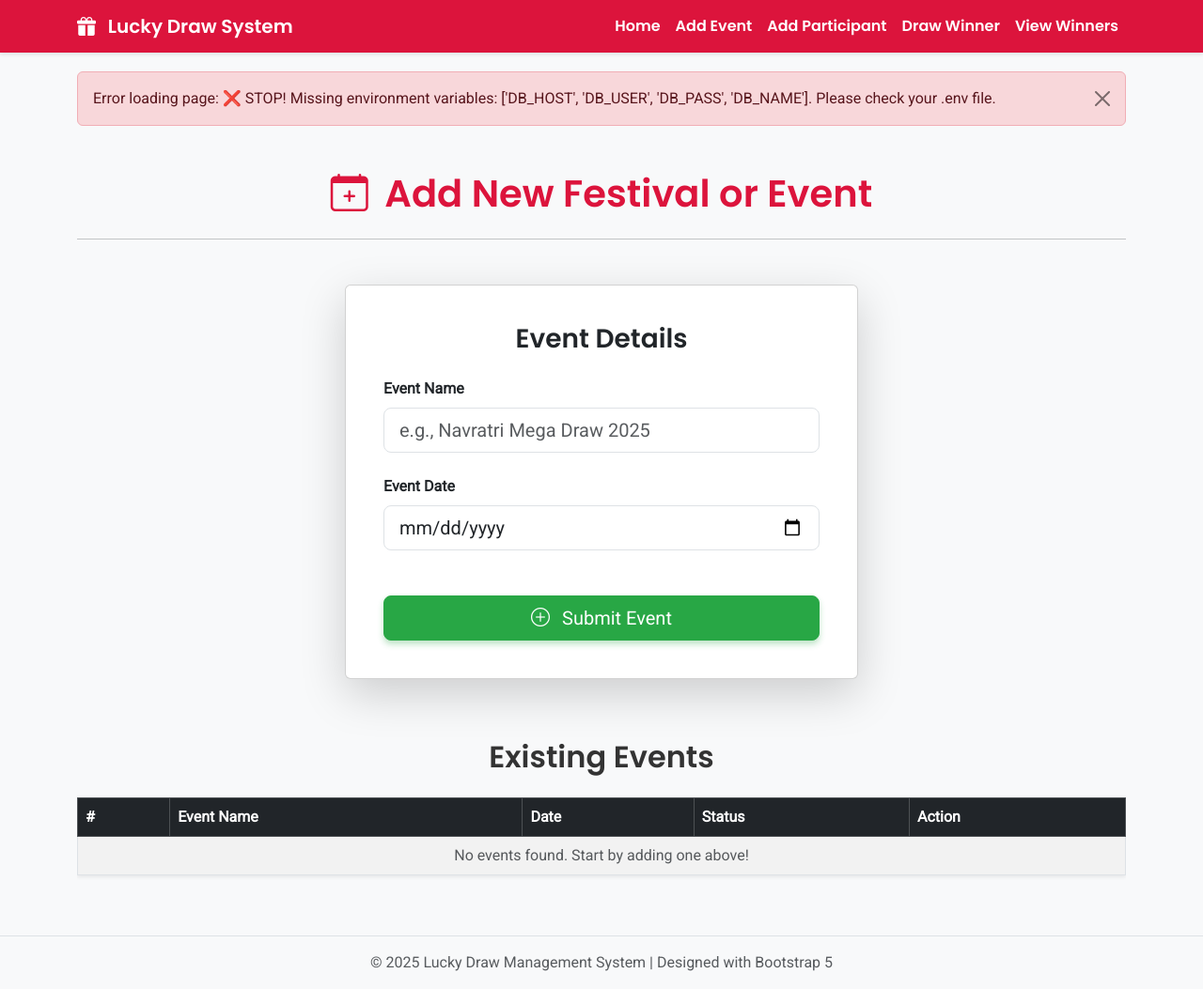
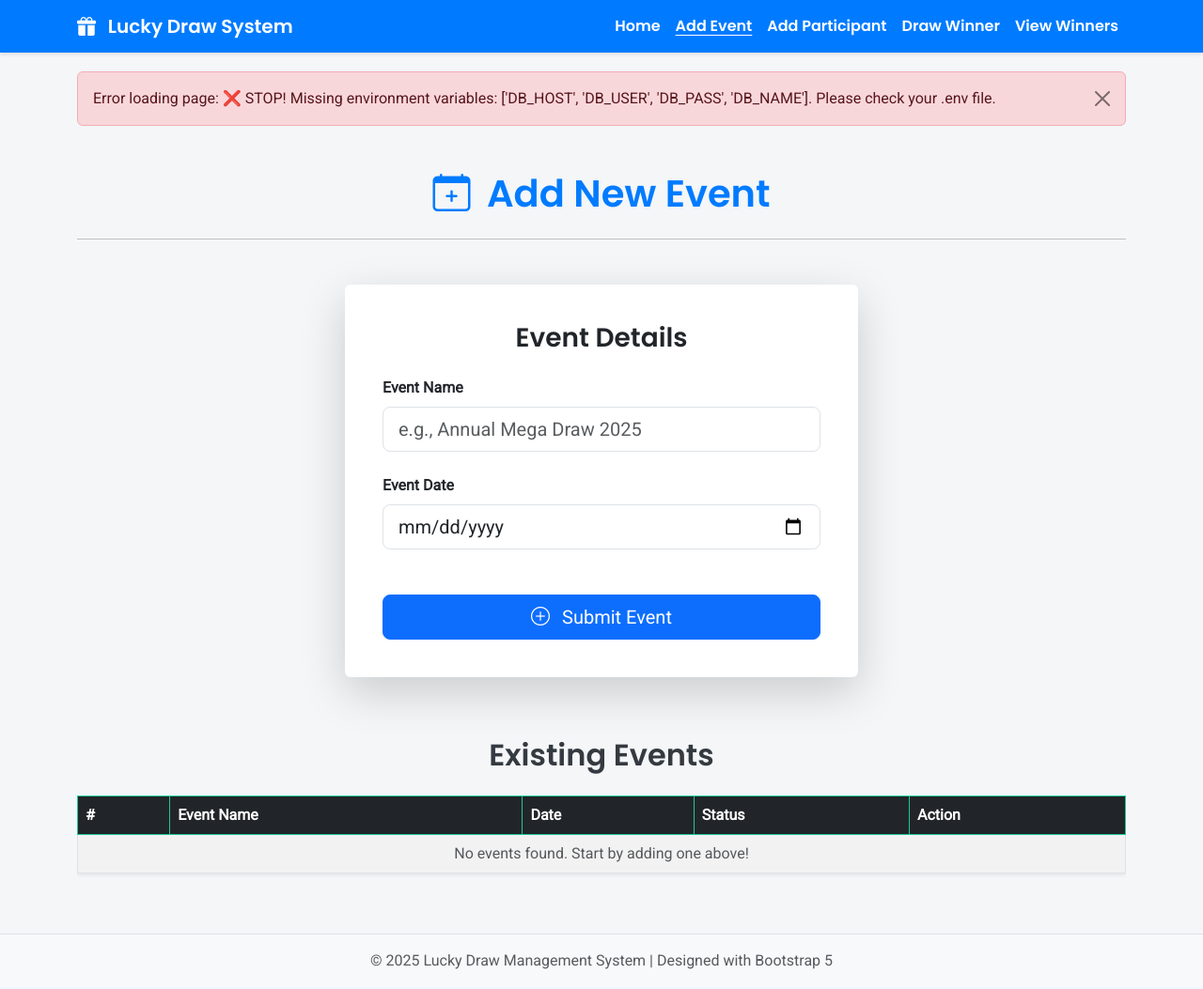
Before and after one commit to sivaramaraju2124/Lucky-Draw-Management, a Flask app: page /add-event in a window 1280 px wide. Shown: the whole page at 94% size. After the commit the page ends 1032 px from the top, so only its background shows below. Run offline with Flask 3, Linux system fonts and the light colour scheme.

Commit message:
Latest Commit
Updated theme colors and button styles to use a blue and teal theme. Adjusted event form and existing events display for consistency with new styles.

```diff
--- a/templates/add-event.html
+++ b/templates/add-event.html
@@ -17,25 +17,25 @@
 
     <style>
         :root {
-            /* Festive Theme Colors */
-            --bs-primary: #DC143C; /* Deep Pink/Crimson */
-            --bs-secondary: #008080; /* Teal/Accent */
-            --bs-success: #28a745;
-            --bs-info: #FFD700; /* Gold */
-            --bs-dark-text: #333333;
-            --bs-light-bg: #F8F9FA;
+            /* === Blue & Teal Theme (from index.html) === */
+            --primary: #007BFF;      /* Clean blue */
+            --secondary: #20c997;    /* Teal-green accent */
+            --accent: #FFB703;      /* Warm yellow highlight */
+            --bg-light: #F4F6F8;     /* Soft background */
+            --text-dark: #343A40;
         }
 
         body {
             font-family: 'Roboto', sans-serif;
-            background-color: var(--bs-light-bg);
+            background-color: var(--bg-light);
             display: flex;
             flex-direction: column;
             min-height: 100vh;
         }
 
         .navbar {
-            background-color: var(--bs-primary) !important;
+            /* Use the new blue primary color */
+            background-color: var(--primary) !important;
             box-shadow: 0 2px 4px rgba(0, 0, 0, 0.1);
         }
 
@@ -44,26 +44,19 @@
             color: white !important;
         }
 
+        /* Added for active nav link highlighting */
+        .nav-link.active {
+            font-weight: bold;
+            text-decoration: underline;
+            text-underline-offset: 4px;
+        }
+
         h1, h2, h3 {
             font-family: 'Poppins', sans-serif;
-            color: var(--bs-dark-text);
+            color: var(--text-dark);
         }
 
-        .btn-festive {
-            background-color: var(--bs-success); /* Using green for success/add action */
-            border-color: var(--bs-success);
-            color: white;
-            transition: all 0.3s ease;
-            box-shadow: 0 4px 6px rgba(40, 167, 69, 0.3);
-        }
-
-        .btn-festive:hover {
-            background-color: #1e7e34; /* Darker green on hover */
-            border-color: #1e7e34;
-            transform: translateY(-1px);
-            box-shadow: 0 6px 10px rgba(40, 167, 69, 0.4);
-            color: white;
-        }
+        /* Removed .btn-festive, we'll use Bootstrap's .btn-primary */
 
         .main-content {
             flex: 1; /* Allows content to push footer down */
@@ -111,14 +104,14 @@
 
         <div class="container my-5">
 
-            <h1 class="text-center mb-4" style="color: var(--bs-primary);">
-                <i class="bi bi-calendar-plus me-2"></i> Add New Festival or Event
+            <h1 class="text-center mb-4" style="color: var(--primary);">
+                <i class="bi bi-calendar-plus me-2"></i> Add New Event
             </h1>
             <hr class="mb-5">
 
             <div class="row justify-content-center">
                 <div class="col-lg-6 col-md-8">
-                    <div class="card shadow-lg p-4">
+                    <div class="card shadow-lg p-4 border-0">
                         <div class="card-body">
                             <h3 class="card-title mb-4 text-center">Event Details</h3>
 
@@ -126,16 +119,16 @@
                                 <div class="mb-4">
                                     <label for="eventName" class="form-label fw-bold">Event Name</label>
                                     <input type="text" class="form-control form-control-lg" id="eventName"
-                                           name="event_name" placeholder="e.g., Navratri Mega Draw 2025" required>
+                                           name="event_name" placeholder="e.g., Annual Mega Draw 2025" required>
                                 </div>
                                 <div class="mb-5">
                                     <label for="eventDate" class="form-label fw-bold">Event Date</label>
                                     <input type="date" class="form-control form-control-lg" id="eventDate"
-                                           name="event_date" required>
+                                           name="event_date" min="{{ today.isoformat() }}" required>
                                 </div>
 
                                 <div class="d-grid">
-                                    <button type="submit" class="btn btn-lg btn-festive">
+                                    <button type="submit" class="btn btn-lg btn-primary">
                                         <i class="bi bi-plus-circle me-2"></i> Submit Event
                                     </button>
                                 </div>
@@ -148,8 +141,8 @@
 
             <h2 class="text-center mb-4 mt-5 pt-3">Existing Events</h2>
             <div class="table-responsive">
-                <table class="table table-striped table-bordered align-middle shadow-sm">
-                    <thead class="table-dark" style="background-color: var(--bs-secondary) !important;">
+                <table class="table table-striped table-bordered align-middle shadow-sm bg-white">
+                    <thead class="table-dark" style="background-color: var(--secondary) !important; border-color: var(--secondary) !important;">
                         <tr>
                             <th scope="col">#</th>
                             <th scope="col">Event Name</th>
@@ -163,12 +156,12 @@
                         <tr>
                             <th scope="row">{{ loop.index }}</th>
                             <td>{{ event.name }}</td>
-                            <td>{{ event.event_date }}</td>
+                            <td>{{ event.event_date.strftime('%Y-%m-%d') }}</td>
 
                             {% if event.event_date < today %}
                                 <td><span class="badge bg-success">Completed</span></td>
                             {% else %}
-                                <td><span class="badge bg-primary">Upcoming</span></td>
+                                <td><span class="badge" style="background-color: var(--primary);">Upcoming</span></td>
                             {% endif %}
 
                             <td>
```
